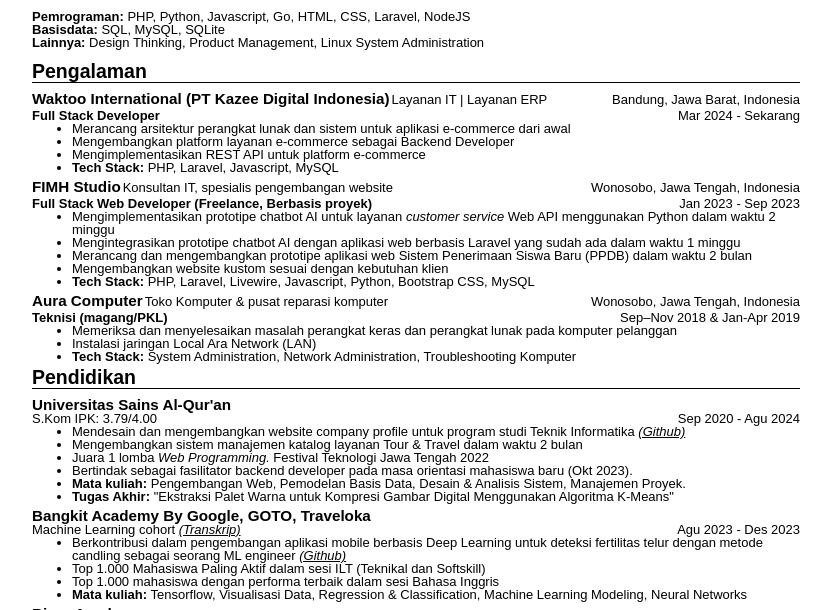
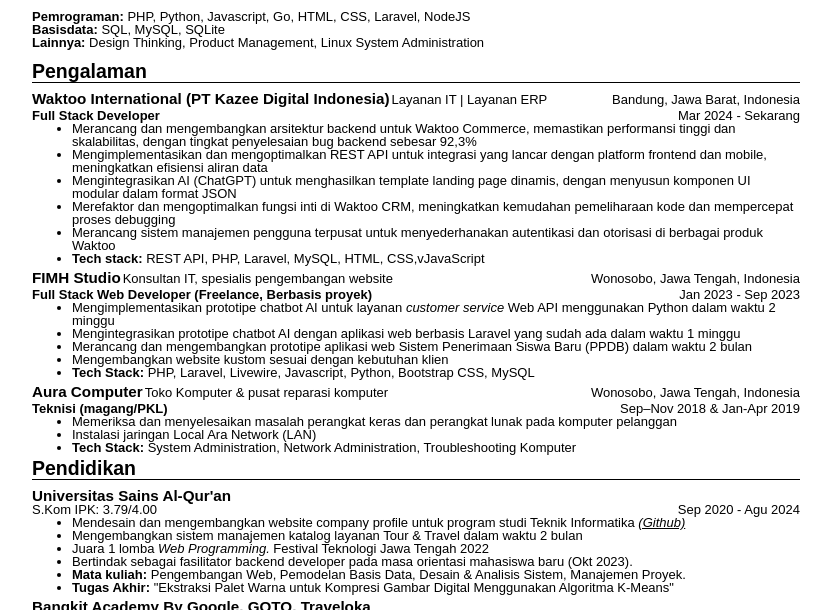
Before and after one commit to ahmaruff/resume, a plain HTML site: page index-id.html in a window 1280 px wide. Shown: the part 158-768 px from the top of the page, without its empty margins (224-1055 px from the left). Drawn offline with Linux system fonts and the light colour scheme.

Commit message:
feat: update description waktoo

```diff
--- a/index-id.html
+++ b/index-id.html
@@ -45,10 +45,12 @@
                       <p>Mar 2024 - Sekarang</p>
                   </div>
                   <ul class="job-desc">
-                      <li>Merancang arsitektur perangkat lunak dan sistem untuk aplikasi e-commerce dari awal</li>
-                      <li>Mengembangkan platform layanan e-commerce sebagai Backend Developer</li>
-                      <li>Mengimplementasikan REST API untuk platform e-commerce</li>
-                      <li><strong>Tech Stack:</strong> PHP, Laravel, Javascript, MySQL</li>
+                      <li>Merancang dan mengembangkan arsitektur backend untuk Waktoo Commerce, memastikan performansi tinggi dan skalabilitas, dengan tingkat penyelesaian bug backend sebesar 92,3%</li>
+                      <li>Mengimplementasikan dan mengoptimalkan REST API untuk integrasi yang lancar dengan platform frontend dan mobile, meningkatkan efisiensi aliran data</li>
+                      <li>Mengintegrasikan AI (ChatGPT) untuk menghasilkan template landing page dinamis, dengan menyusun komponen UI modular dalam format JSON</li>
+                      <li>Merefaktor dan mengoptimalkan fungsi inti di Waktoo CRM, meningkatkan kemudahan pemeliharaan kode dan mempercepat proses debugging</li>
+                      <li>Merancang sistem manajemen pengguna terpusat untuk menyederhanakan autentikasi dan otorisasi di berbagai produk Waktoo</li>
+                      <li><strong>Tech stack:</strong> REST API, PHP, Laravel, MySQL, HTML, CSS,vJavaScript</li>
                   </ul>
               </div>
             </section>
```
Also changed, not shown: index.html (+6 -4 lines).
